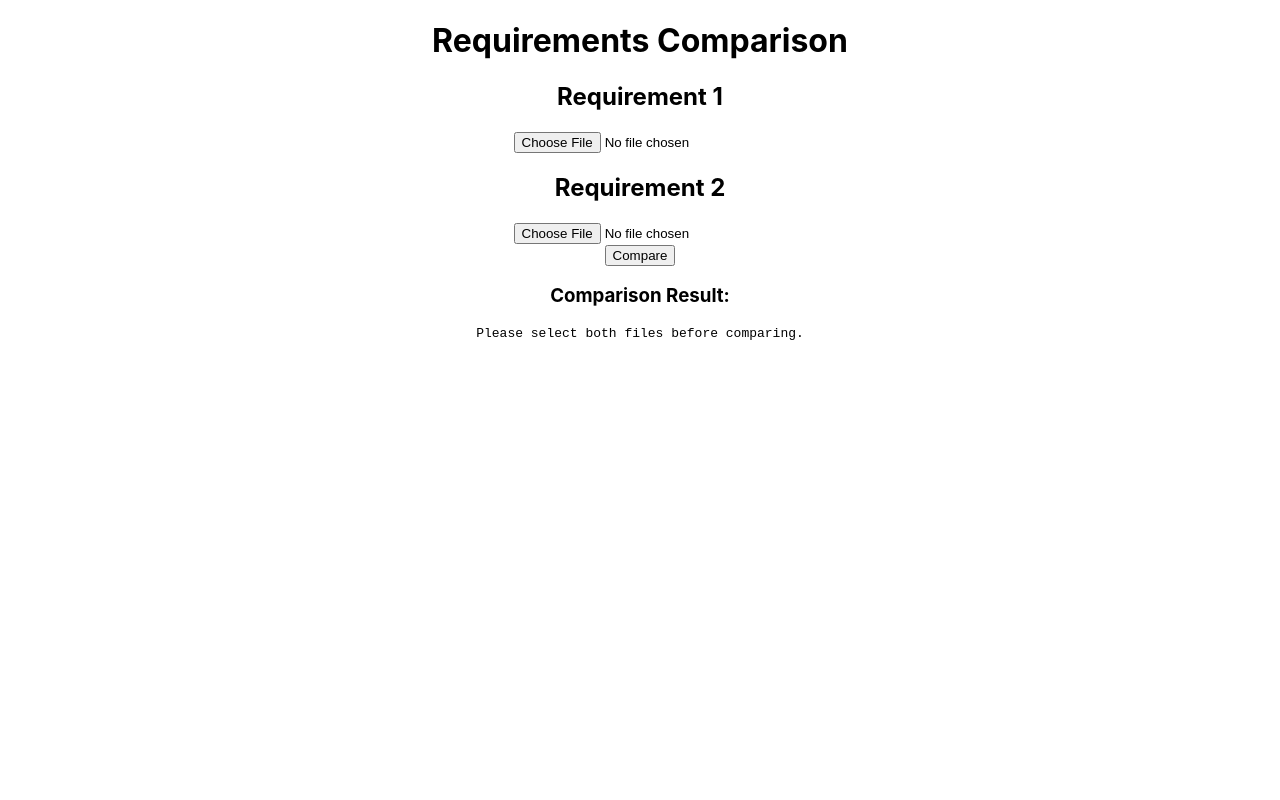
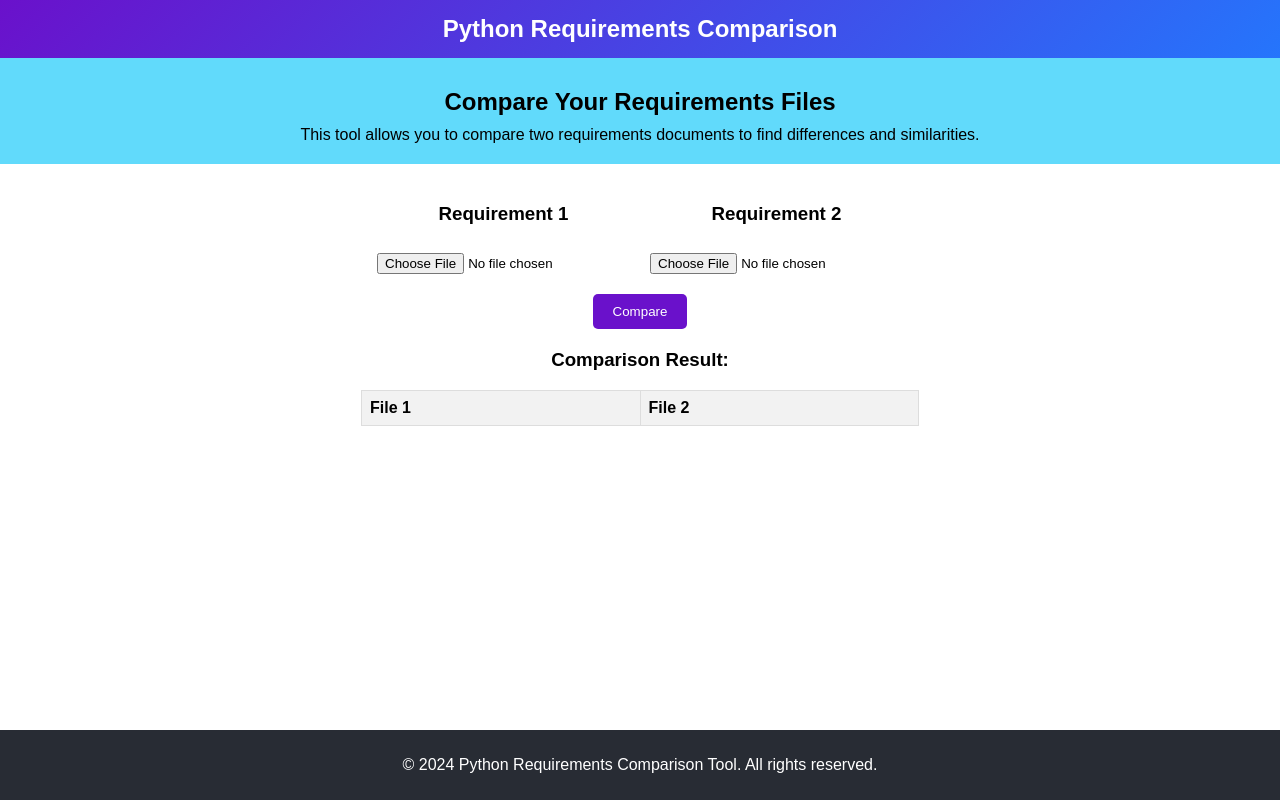
Before and after one commit to Sebastvin/requirements-comparator, a React (Create React App) app in the folder frontend/: page / in a window 1280 px wide. Both pictures are taken after a click on the button "Compare". Built offline with nearby package versions, Linux system fonts and the light colour scheme.

Commit message:
Add base template design

```diff
--- a/frontend/src/App.css
+++ b/frontend/src/App.css
@@ -1,38 +1,108 @@
+/* General styles */
+body {
+  margin: 0;
+  font-family: Arial, sans-serif;
+}
+
 .App {
   text-align: center;
+  display: flex;
+  flex-direction: column;
+  min-height: 100vh;
 }
 
-.App-logo {
-  height: 40vmin;
-  pointer-events: none;
+nav {
+  background: linear-gradient(135deg, #6a11cb 0%, #2575fc 100%);
+  color: white;
+  padding: 15px 20px;
+  box-shadow: 0 2px 4px rgba(0, 0, 0, 0.1);
 }
 
-@media (prefers-reduced-motion: no-preference) {
-  .App-logo {
-    animation: App-logo-spin infinite 20s linear;
-  }
+nav .navbar h1 {
+  margin: 0;
+  font-size: 1.5rem;
 }
 
-.App-header {
-  background-color: #282c34;
-  min-height: 100vh;
+header.App-header {
+  background: #61dafb;
+  padding: 20px;
+}
+
+header.App-header h2 {
+  margin: 10px 0;
+}
+
+header.App-header p {
+  margin: 0;
+}
+
+main {
+  flex: 1;
+  padding: 20px;
+}
+
+.upload-section {
+  display: flex;
+  justify-content: center;
+  gap: 20px;
+  margin-bottom: 20px;
+}
+
+.upload {
   display: flex;
   flex-direction: column;
   align-items: center;
-  justify-content: center;
-  font-size: calc(10px + 2vmin);
-  color: white;
 }
 
-.App-link {
-  color: #61dafb;
+.upload input[type="file"] {
+  margin-top: 10px;
 }
 
-@keyframes App-logo-spin {
-  from {
-    transform: rotate(0deg);
-  }
-  to {
-    transform: rotate(360deg);
-  }
+button {
+  background-color: #6a11cb;
+  color: white;
+  padding: 10px 20px;
+  border: none;
+  border-radius: 5px;
+  cursor: pointer;
+  transition: background-color 0.3s ease;
 }
+
+button:hover {
+  background-color: #2575fc;
+}
+
+.result {
+  margin-top: 20px;
+}
+
+.result-tables {
+  display: flex;
+  justify-content: center;
+}
+
+.result-tables table {
+  margin: 0 10px;
+  border-collapse: collapse;
+  width: 45%;
+}
+
+.result-tables th, .result-tables td {
+  border: 1px solid #ddd;
+  padding: 8px;
+  text-align: left;
+}
+
+.result-tables th {
+  background-color: #f2f2f2;
+}
+
+footer {
+  background-color: #282c34;
+  color: white;
+  padding: 10px 0;
+  text-align: center;
+  position: absolute;
+  bottom: 0;
+  width: 100%;
+}
--- a/frontend/src/App.tsx
+++ b/frontend/src/App.tsx
@@ -41,24 +41,54 @@ function App() {
 
   return (
     <div className="App">
-      <h1>Requirements Comparison</h1>
-      <div>
-        <h2>Requirement 1</h2>
+      <nav>
+        <div className="navbar">
+          <h1>Python Requirements Comparison</h1>
+        </div>
+      </nav>
+
+      <header className="App-header">
+        <h2>Compare Your Requirements Files</h2>
+        <p>This tool allows you to compare two requirements documents to find differences and similarities.</p>
+      </header>
+
+      <main>
+        <div className="upload-section">
+          <div className="upload">
+            <h3>Requirement 1</h3>
             <input type="file" onChange={(e) => handleFileChange(e, setFile1)} />
             {file1 && <p>Selected file: {file1.name}</p>}
           </div>
-      <div>
-        <h2>Requirement 2</h2>
+          <div className="upload">
+            <h3>Requirement 2</h3>
             <input type="file" onChange={(e) => handleFileChange(e, setFile2)} />
             {file2 && <p>Selected file: {file2.name}</p>}
+          </div>
         </div>
         <button onClick={compareRequirements}>Compare</button>
         {result && (
           <div className="result">
             <h3>Comparison Result:</h3>
-          <pre>{result}</pre>
+            <div className="result-tables">
+              <table>
+                <thead>
+                  <tr>
+                    <th>File 1</th>
+                    <th>File 2</th>
+                  </tr>
+                </thead>
+                <tbody>
+                  {/* Render your results here */}
+                </tbody>
+              </table>
+            </div>
           </div>
         )}
+      </main>
+
+      <footer>
+        <p>© 2024 Python Requirements Comparison Tool. All rights reserved.</p>
+      </footer>
     </div>
   );
 }
```
Also changed, not shown: 1 other file (tests, documents, lock files or other folders). Lines whose indentation alone changed are shown as unchanged.
